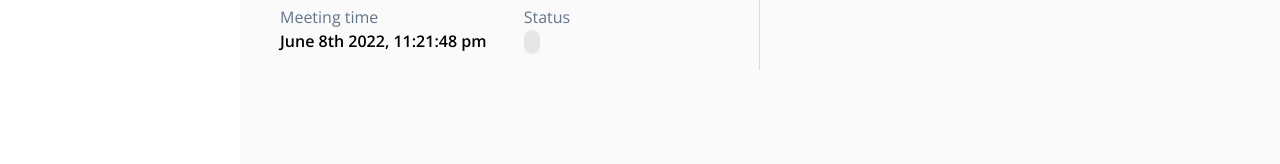
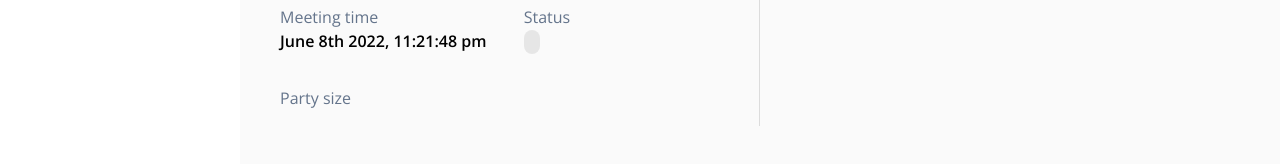
Before and after one commit to KwameKert/foreal, a React (Create React App) app: page /app/booking/1 in a window 1280 px wide. Shown: the part 376-540 px from the top of the page. Built offline with nearby package versions, Linux system fonts and the light colour scheme; no server answers.

Commit message:
updated party size

```diff
--- a/src/pages/booking/BookingDetail.tsx
+++ b/src/pages/booking/BookingDetail.tsx
@@ -143,13 +143,6 @@ export const BookingDetail: FunctionComponent<BookingDetailProps> = ({}) => {
                     .format("MMMM Do YYYY, h:mm:ss a")}
                 </p>
               </div>
-              {/* <div className="py-4">
-                <p className="text-slate-500">Created at</p>
-                <p className="font-semibold">
-                  {moment(bookingRequest., "YYYYMMDD").fromNow()}
-                </p>
-              </div> */}
-
               <div className="py-4">
                 <p className="text-slate-500">Status </p>
                 <StatusLabel
@@ -157,6 +150,14 @@ export const BookingDetail: FunctionComponent<BookingDetailProps> = ({}) => {
                     bookingRequest.restaurant_approved
                   )}
                 />
+              </div>
+            </div>
+            <div className="grid grid-cols-2 gap-2">
+              <div className="py-4">
+                <p className="text-slate-500">Party size </p>
+                <p className="font-semibold">
+                  {bookingRequest.party_size_adults}
+                </p>
               </div>
             </div>
           </div>
```
